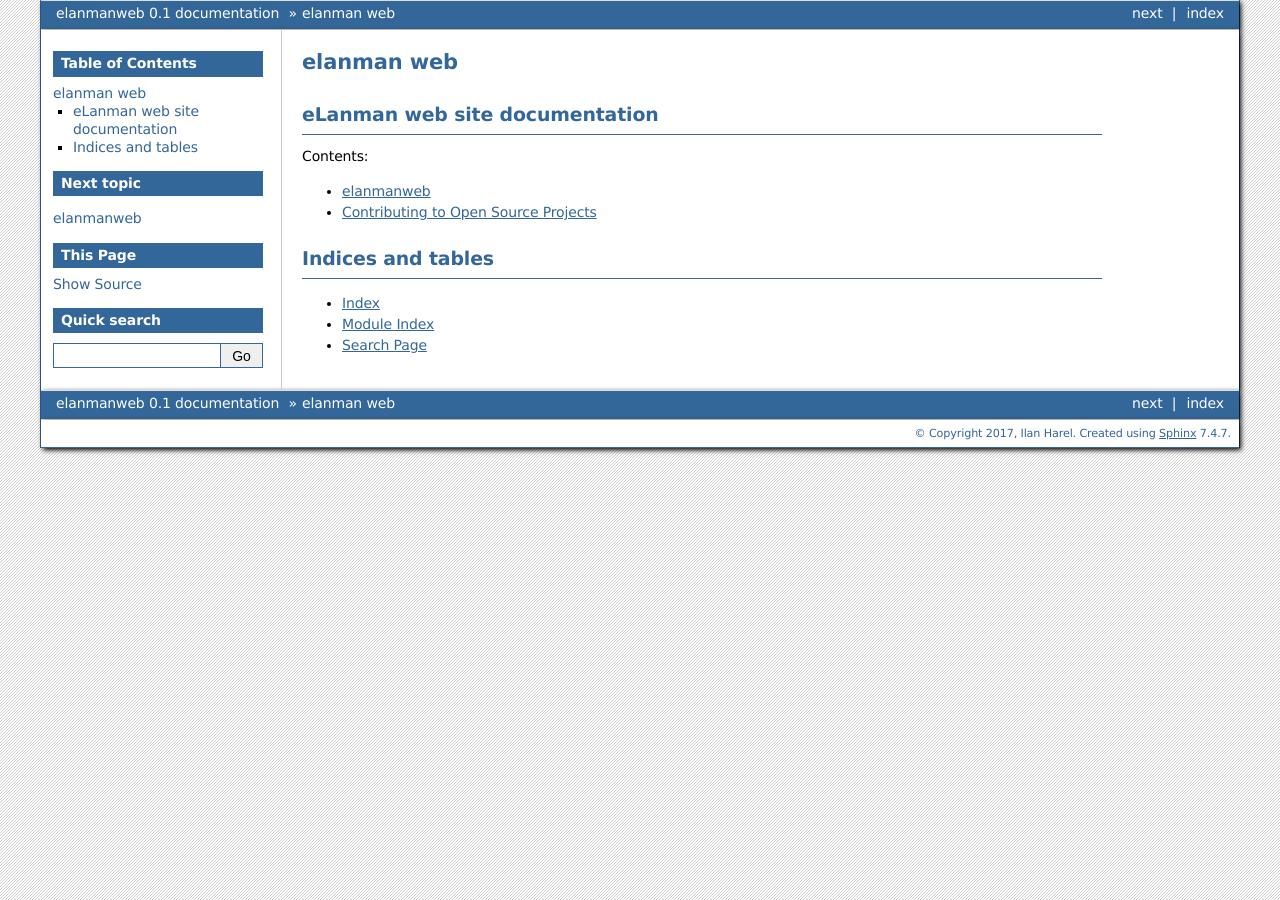
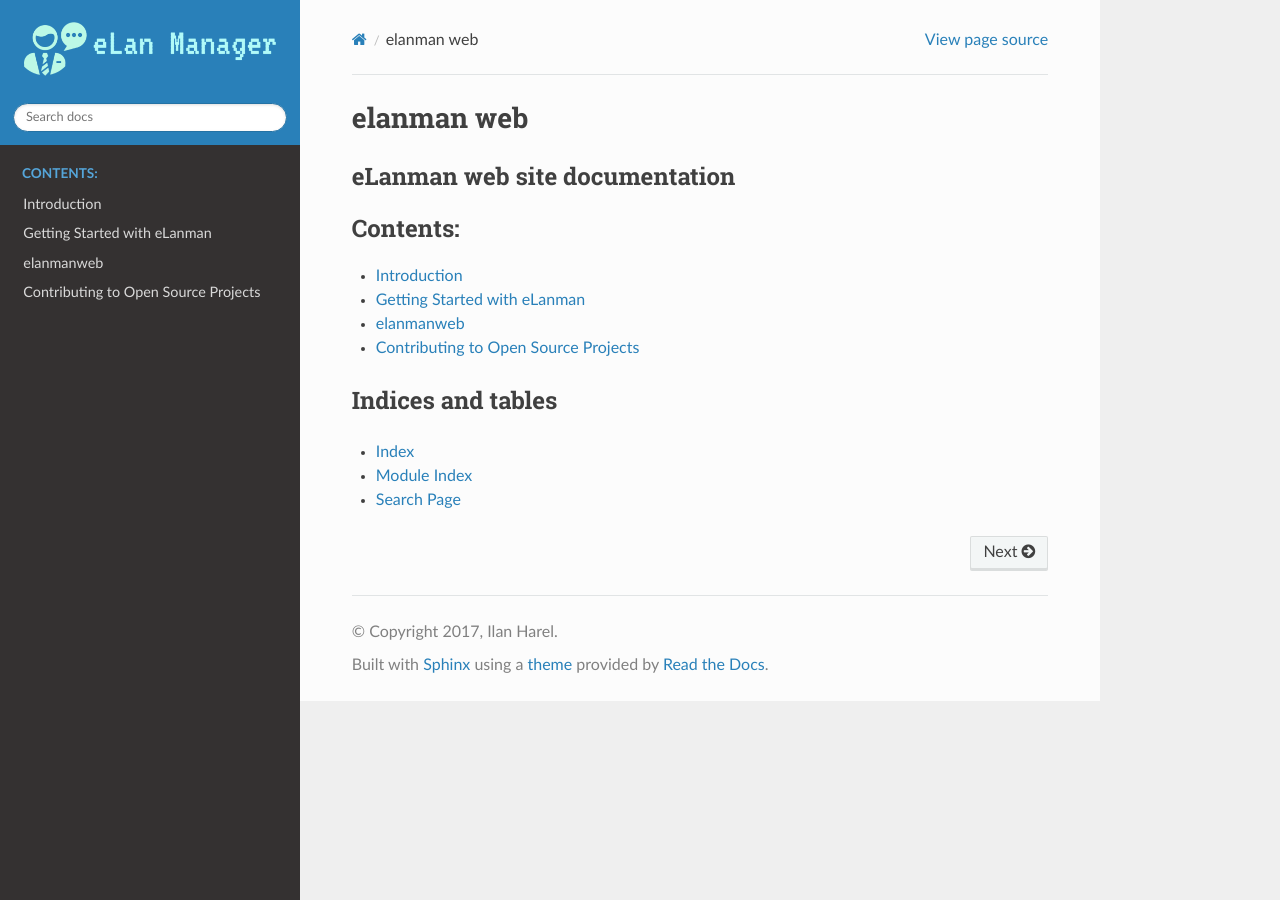
Before and after one commit to ilanh/elanmanweb, a Sphinx documentation site: the page built from docs/index.rst, in a window 1280 px wide. Built offline with Sphinx 7.4.7 and the Read the Docs theme 2.0.0, drawn with Linux system fonts in a browser that asks for light colours; formulas are drawn with MathJax 3; part of the change alters nothing that is shown.

Commit message:
doc there and quick logo from Logomakr.com

```diff
--- a/docs/conf.py
+++ b/docs/conf.py
@@ -7,6 +7,7 @@
 import os
 import sys
 import django
+import sphinx_rtd_theme
 
 sys.path.insert(0, os.path.abspath('..'))
 
@@ -42,10 +43,14 @@ exclude_patterns = ['_build', 'Thumbs.db', '.DS_Store']
 pygments_style = 'sphinx'
 
 # todo_include_todos = True
-
-html_theme = "bizstyle"
-
+html_theme = 'sphinx_rtd_theme'
 html_static_path = ['_static']
+html_theme_path = [sphinx_rtd_theme.get_html_theme_path()]
+html_logo = 'img/logo.png'
+html_theme_options = {
+    'logo_only': True,
+    'display_version': False,
+}
 
 htmlhelp_basename = 'elanmanwebdoc'
 
--- /dev/null
+++ b/docs/gettingstarted.rst
@@ -0,0 +1,80 @@
+============================
+Getting Started with eLanman
+============================
+
+About
+=====
+
+Place holder for Getting Started section
+This document provides a set of best practices for open source contributions -
+bug reports, code submissions / pull requests, etc.
+
+For the most part, these guidelines apply equally to *any* project regardless
+of programming language or topic. Where applicable, we outline where individual
+projects/languages may have additional requirements.
+
+Naturally, this document is itself open source, and we encourage feedback &
+suggestions for improvement.
+
+Sources
+-------
+
+Currently this document draws from the contribution documentation for a handful
+of related Python open source projects: `Fabric <http://fabfile.org>`_, `Invoke
+<http://pyinvoke.org>`_, `Paramiko <http://paramiko.org>`_, etc.
+
+It's expected that over time we will incorporate additional material from
+related attempts at consolidating this type of info. We'll update with a list
+here when that happens.
+
+
+Submitting bugs
+===============
+
+Due diligence
+-------------
+
+Before submitting a bug, please do the following:
+
+* Perform **basic troubleshooting** steps:
+
+    * **Make sure you're on the latest version.** If you're not on the most
+      recent version, your problem may have been solved already! Upgrading is
+      always the best first step.
+    * **Try older versions.** If you're already *on* the latest release, try
+      rolling back a few minor versions (e.g. if on 1.7, try 1.5 or 1.6) and
+      see if the problem goes away. This will help the devs narrow down when
+      the problem first arose in the commit log.
+    * **Try switching up dependency versions.** If the software in question has
+      dependencies (other libraries, etc) try upgrading/downgrading those as
+      well.
+
+* **Search the project's bug/issue tracker** to make sure it's not a known
+  issue.
+* If you don't find a pre-existing issue, consider **checking with the mailing
+  list and/or IRC channel** in case the problem is non-bug-related.
+
+What to put in your bug report
+------------------------------
+
+Make sure your report gets the attention it deserves: bug reports with missing
+information may be ignored or punted back to you, delaying a fix.  The below
+constitutes a bare minimum; more info is almost always better:
+
+* **What version of the core programming language interpreter/compiler are you
+  using?** For example, if it's a Python project, are you using Python 2.7.3?
+  Python 3.3.1? PyPy 2.0?
+* **What operating system are you on?** Windows? (Vista? 7? 32-bit? 64-bit?)
+  Mac OS X?  (10.7.4? 10.9.0?) Linux? (Which distro? Which version of that
+  distro? 32 or 64 bits?) Again, more detail is better.
+* **Which version or versions of the software are you using?** Ideally, you
+  followed the advice above and have ruled out (or verified that the problem
+  exists in) a few different versions.
+* **How can the developers recreate the bug on their end?** If possible,
+  include a copy of your code, the command you used to invoke it, and the full
+  output of your run (if applicable.)
+
+    * A common tactic is to pare down your code until a simple (but still
+      bug-causing) "base case" remains. Not only can this help you identify
+      problems which aren't real bugs, but it means the developer can get to
+      fixing the bug faster.
--- a/docs/index.rst
+++ b/docs/index.rst
@@ -9,6 +9,8 @@ eLanman web site documentation
     :maxdepth: 1
     :caption: Contents:
 
+    intro
+    gettingstarted
     modules
     contributing
 
--- /dev/null
+++ b/docs/intro.rst
@@ -0,0 +1,55 @@
+============
+Introduction
+============
+
+About
+=====
+
+Place holder for Intro section
+This document provides a set of best practices for open source contributions -
+bug reports, code submissions / pull requests, etc.
+
+For the most part, these guidelines apply equally to *any* project regardless
+of programming language or topic. Where applicable, we outline where individual
+projects/languages may have additional requirements.
+
+Naturally, this document is itself open source, and we encourage feedback &
+suggestions for improvement.
+
+Sources
+-------
+
+Currently this document draws from the contribution documentation for a handful
+of related Python open source projects: `Fabric <http://fabfile.org>`_, `Invoke
+<http://pyinvoke.org>`_, `Paramiko <http://paramiko.org>`_, etc.
+
+It's expected that over time we will incorporate additional material from
+related attempts at consolidating this type of info. We'll update with a list
+here when that happens.
+
+
+Submitting bugs
+===============
+
+Due diligence
+-------------
+
+Before submitting a bug, please do the following:
+
+* Perform **basic troubleshooting** steps:
+
+    * **Make sure you're on the latest version.** If you're not on the most
+      recent version, your problem may have been solved already! Upgrading is
+      always the best first step.
+    * **Try older versions.** If you're already *on* the latest release, try
+      rolling back a few minor versions (e.g. if on 1.7, try 1.5 or 1.6) and
+      see if the problem goes away. This will help the devs narrow down when
+      the problem first arose in the commit log.
+    * **Try switching up dependency versions.** If the software in question has
+      dependencies (other libraries, etc) try upgrading/downgrading those as
+      well.
+
+* **Search the project's bug/issue tracker** to make sure it's not a known
+  issue.
+* If you don't find a pre-existing issue, consider **checking with the mailing
+  list and/or IRC channel** in case the problem is non-bug-related.
--- a/docs/requirements.txt
+++ b/docs/requirements.txt
@@ -2,3 +2,4 @@ Django
 django-formtools
 Sphinx
 sphinx-autobuild
+sphinx_rtd_theme
```
Also changed, not shown: docs/img/logo.png (added).
